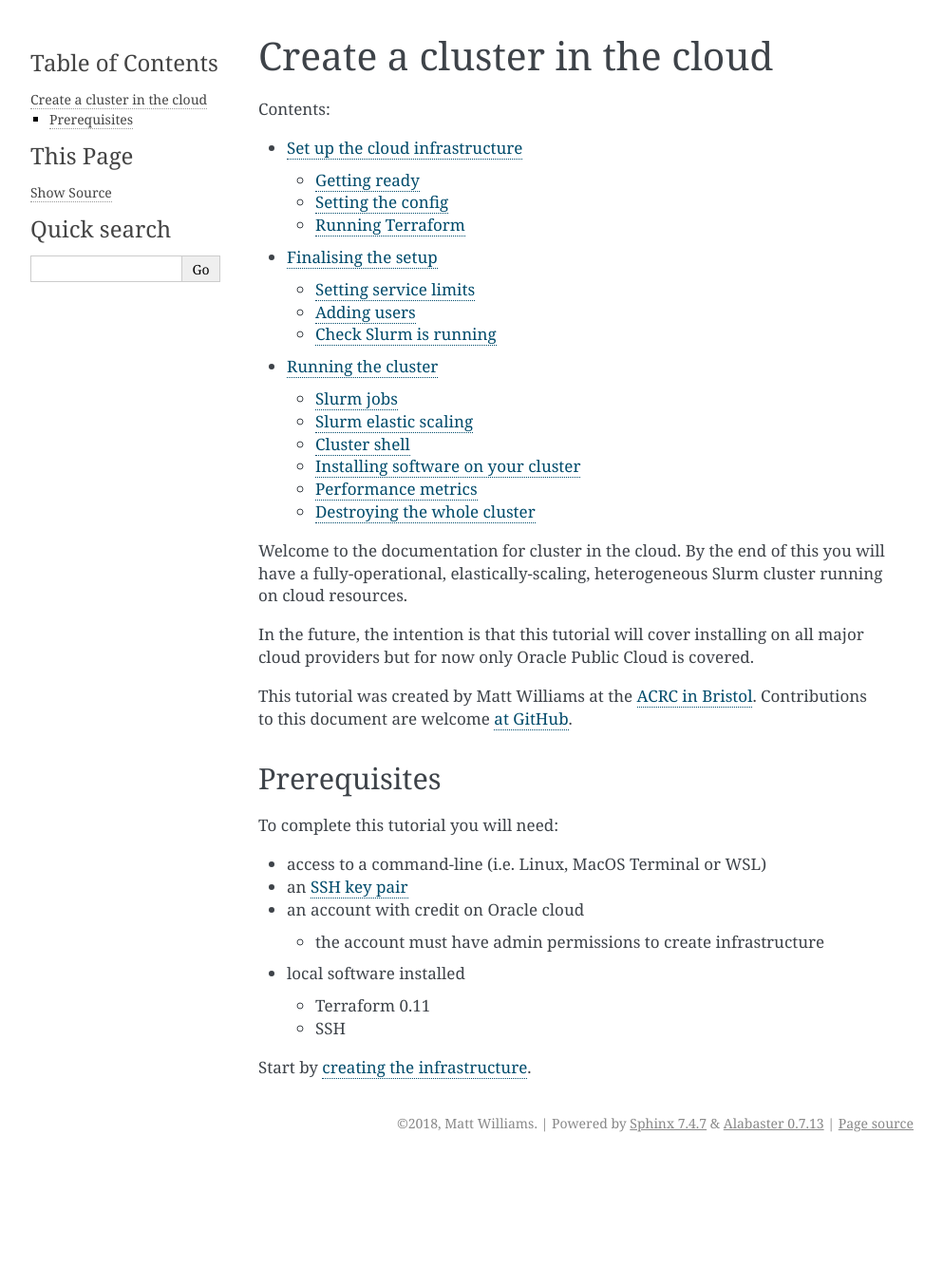
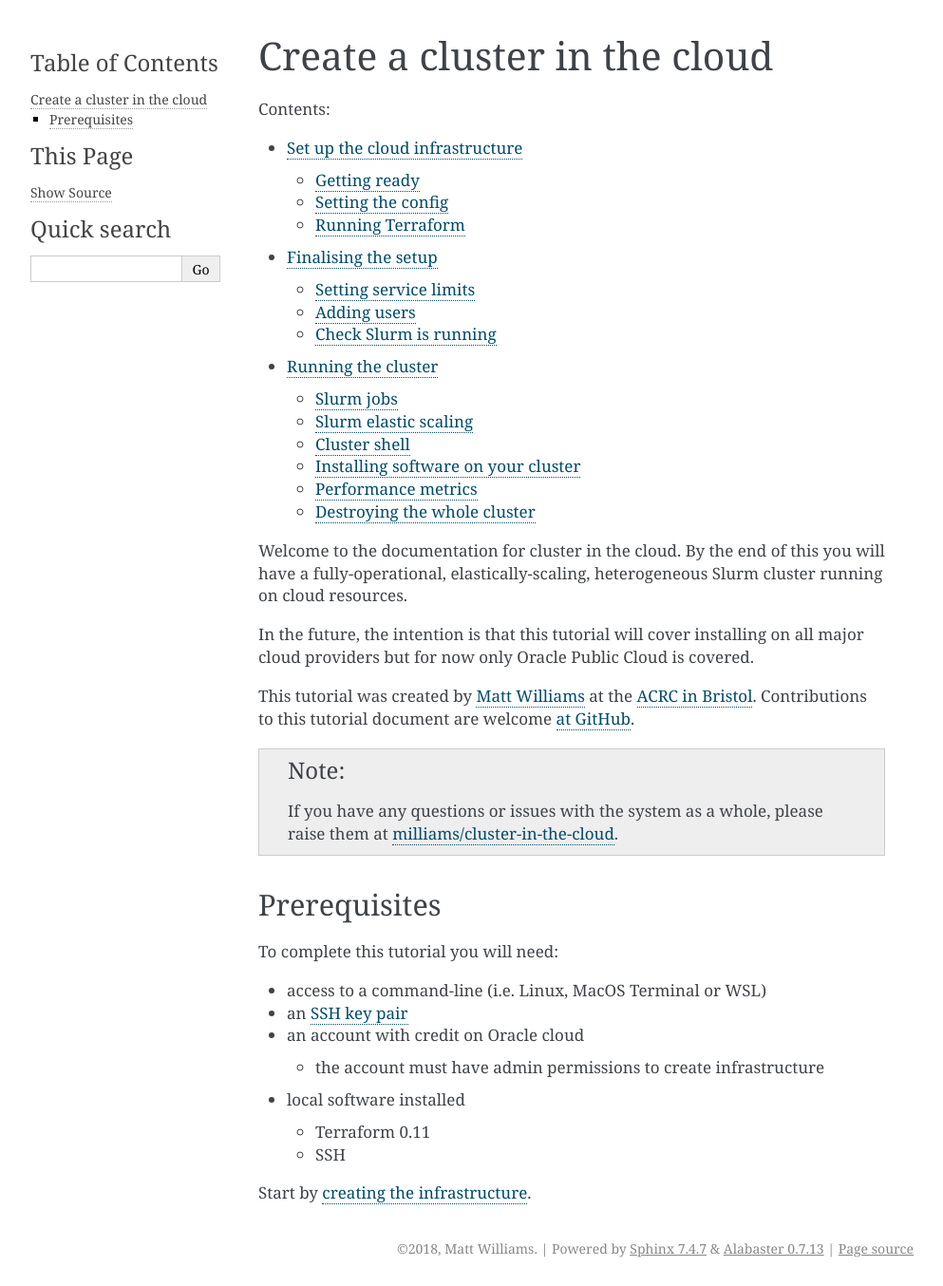
Before and after one commit to clusterinthecloud/docs, a Sphinx documentation site: the page built from source/index.rst, in a window 1280 px wide. Shown: the whole page at 95% size, without its empty margins (148-1141 px from the left). Built offline with Sphinx 7.4.7, drawn with Linux system fonts in a browser that asks for light colours; before the commit the page ends 1222 px from its top, so only the background shows below that.

Commit message:
Add link to help repo

```diff
--- a/source/index.rst
+++ b/source/index.rst
@@ -14,8 +14,12 @@ By the end of this you  will have a fully-operational, elastically-scaling, hete
 
 In the future, the intention is that this tutorial will cover installing on all major cloud providers but for now only Oracle Public Cloud is covered.
 
-This tutorial was created by Matt Williams at the `ACRC in Bristol <http://www.bristol.ac.uk/acrc/>`_.
-Contributions to this document are welcome `at GitHub <https://github.com/ACRC/cluster-in-the-cloud>`_.
+This tutorial was created by `Matt Williams <https://github.com/milliams/>`_ at the `ACRC in Bristol <http://www.bristol.ac.uk/acrc/>`_.
+Contributions to this tutorial document are welcome `at GitHub <https://github.com/ACRC/cluster-in-the-cloud>`_.
+
+.. note::
+
+   If you have any questions or issues with the system as a whole, please raise them at `milliams/cluster-in-the-cloud <https://github.com/milliams/cluster-in-the-cloud/issues>`_.
 
 Prerequisites
 -------------
```
